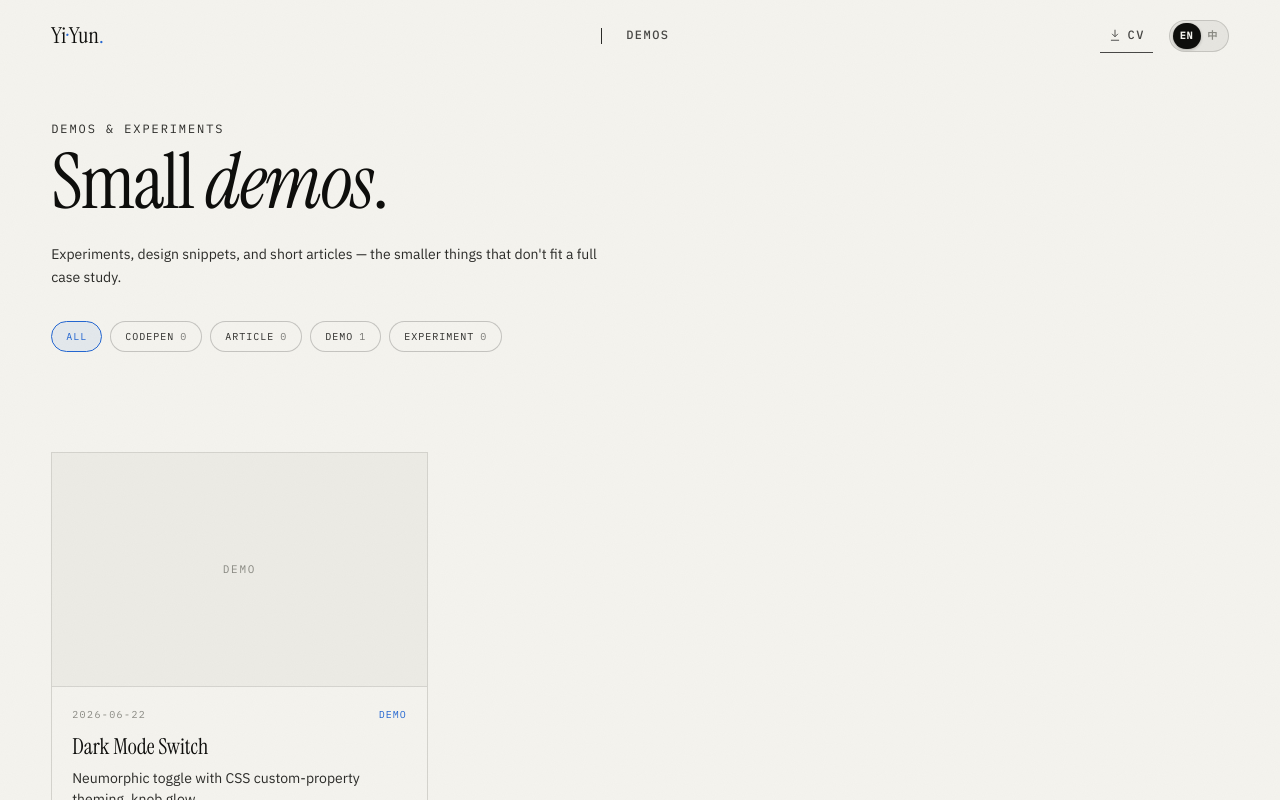
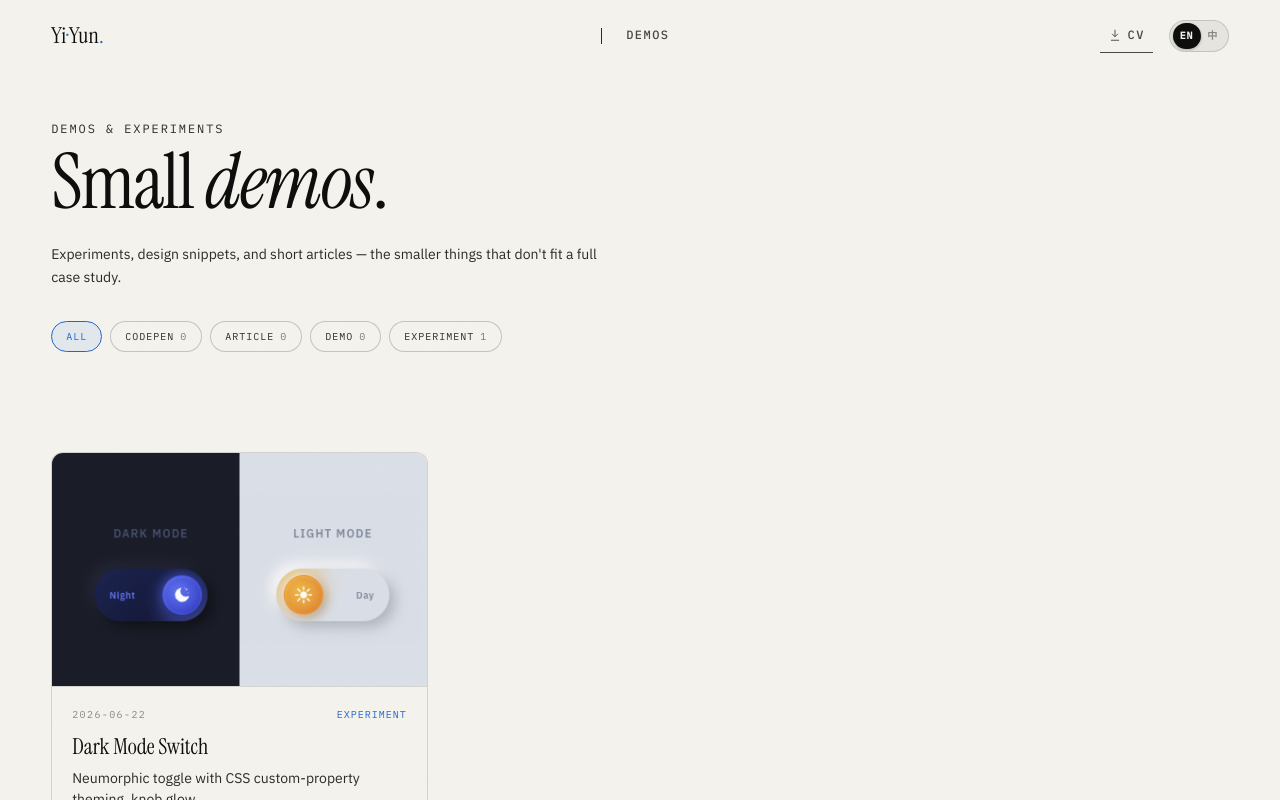
Before and after one commit to yiyun-liao/LIAO_YIYUN, a React (Vite) app: page /demos in a window 1280 px wide. Shown: the top 800 px of the page. Built offline with nearby package versions, Linux system fonts and the light colour scheme.

Commit message:
feat: add demo card image and rounded corners for DarkModeSwitchDemo
Add screenshot thumbnail, change type to experiment, and apply
rounded-xl + overflow-hidden to demo cards.

Co-Authored-By: Claude Opus 4.6 <noreply@anthropic.com>

```diff
--- a/src/pages/DemosPage/demo/DarkModeSwitchDemo/content.tsx
+++ b/src/pages/DemosPage/demo/DarkModeSwitchDemo/content.tsx
@@ -7,9 +7,10 @@ export const DARKMODESWITCHDEMO: Demo = {
     en: "Neumorphic toggle with CSS custom-property theming, knob glow.",
     "zh-TW": "擬物化切換開關，搭配 CSS 自訂屬性主題與旋鈕光暈效果。",
   },
-  type: "demo",
+  type: "experiment",
   tags: ["React", "CSS", "A11y"],
   url: "/demos/dark-mode-switch",
+  image: "/assets/demos/DarkModeSwitchDemo.png",
   codeEmbed: { sandboxId: "skjy6h" },
   introduction: {
     outline: {
--- a/src/pages/DemosPage/index.tsx
+++ b/src/pages/DemosPage/index.tsx
@@ -87,7 +87,7 @@ export function DemosPage() {
             <div ref={gridRef} className="grid grid-cols-1 gap-6 sm:grid-cols-2 lg:grid-cols-3">
               {filtered.map((demo, i) => {
                 const isInternal = demo.url.startsWith("/");
-                const cardClass = `card-reveal group block border border-ink/14 bg-paper transition-all duration-300 hover:border-ink hover:-translate-y-1 ${visible.has(i) ? "in" : ""}`;
+                const cardClass = `card-reveal overflow-hidden rounded-xl group block border border-ink/14 bg-paper transition-all duration-300 hover:border-ink hover:-translate-y-1 ${visible.has(i) ? "in" : ""}`;
                 const cardStyle = { "--d": (i % 3) * 80 + "ms" } as React.CSSProperties;
                 const cardContent = (
                   <>
@@ -164,7 +164,7 @@ export function DemosPage() {
             </div>
           )}
 
-          <div className="mt-12 pt-8 border-t border-ink/10 text-center">
+          <div className="mt-12 pt-8 border-t border-ink/10 text-center ">
             <span className="font-mono text-[11px] tracking-[.12em] uppercase text-mute">
               {DEMOS.length} demo{DEMOS.length !== 1 ? "s" : ""} · {t("demos.updatedWeekly")}
             </span>
```
Also changed, not shown: public/assets/demos/DarkModeSwitchDemo.png (added).
